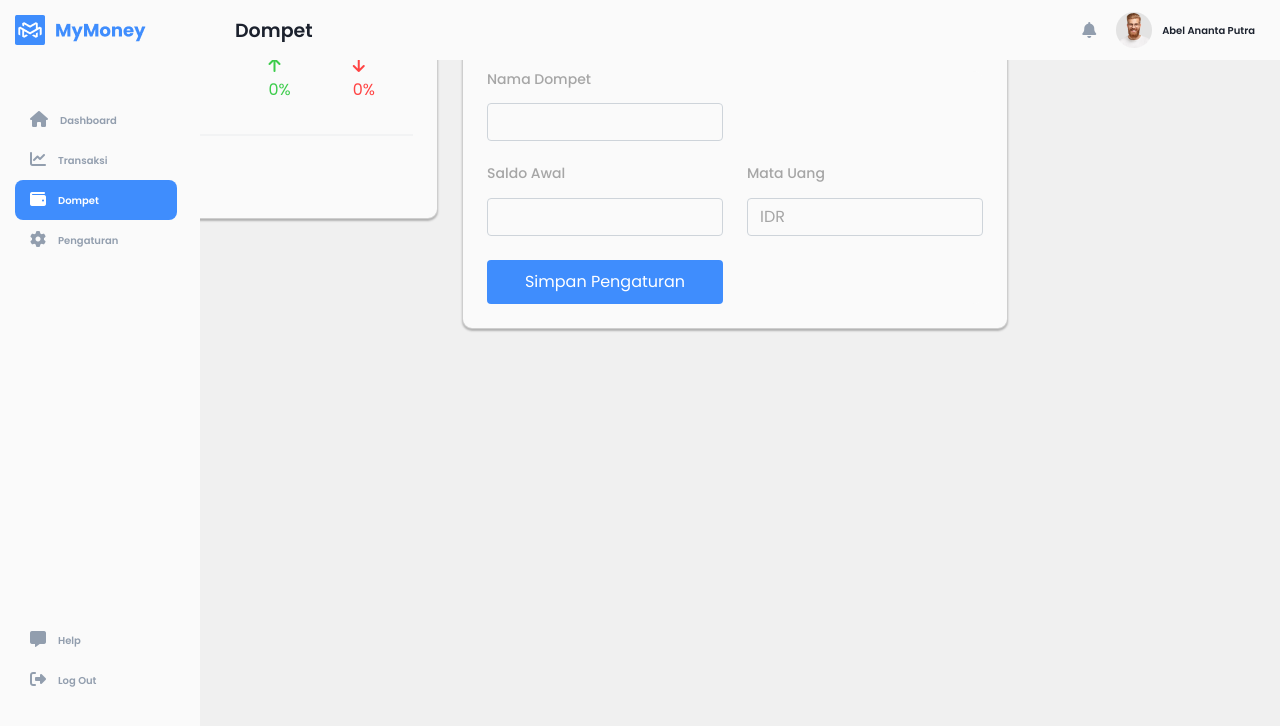
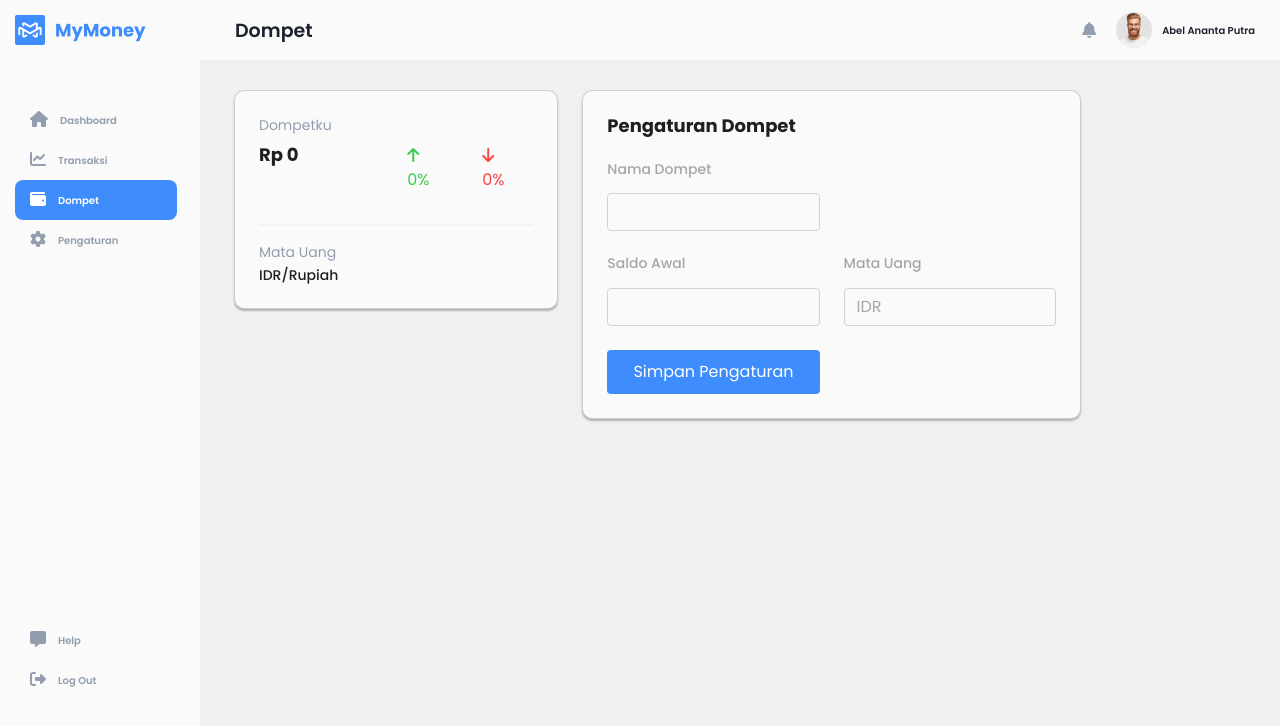
Before and after one commit to abelannta/mymoney-seal, a React (Create React App) app: page /dompet in a window 1280 px wide. Shown: the top 726 px of the page. Built offline with nearby package versions, Linux system fonts and the light colour scheme.

Commit message:
position fixing dash & wallet

```diff
--- a/src/pages/dashboard/dashboard-page.js
+++ b/src/pages/dashboard/dashboard-page.js
@@ -7,8 +7,10 @@ import LastTransaction from "../../component/dashboard/last-transaction";
 const DashboardPage = () => {
     return(
         <>
-            <div style={{backgroundColor: "#F0F0F0"}}>
-                <div className="container">
+            <div className="transaction-container">
+                <div className="row">
+                    <div className="col-2"></div>
+                    <div className="col-10">
                         <div className="row">
                             <div className="col-8">
                                 <div className="row gy-4">
@@ -24,11 +26,11 @@ const DashboardPage = () => {
                                     <div className="col-12">
                                         <LastTransaction/>
                                     </div>
-
                                 </div>
                             </div>
                             <div className="col-4">
                                 <WalletCard/>
+                            </div>
                         </div>
                     </div>
                 </div>
--- a/src/pages/transaction/transaction.css
+++ b/src/pages/transaction/transaction.css
@@ -1,6 +1,7 @@
 .transaction-container {
     background: #f0f0f0;
     padding: 90px 25px;
+    min-height: 100vh;
 }
 
 .search-input {
--- a/src/pages/wallet/wallet.js
+++ b/src/pages/wallet/wallet.js
@@ -4,8 +4,10 @@ import WalletSetting from "../../component/wallet/wallet-setting";
 const Wallet = () => {
     return (
         <>
-            <div style={{backgroundColor: "#F0F0F0", minHeight: "100vh"}}>
-                <div className="container">
+            <div className="transaction-container">
+                <div className="row">
+                    <div className="col-2"></div>
+                    <div className="col-10">
                         <div className="row">
                             <div className="col-4">
                                 <MyWallet/>
@@ -16,6 +18,7 @@ const Wallet = () => {
                         </div>
                     </div>
                 </div>
+            </div>
         </>
     )
 }
```
Lines whose indentation alone changed are shown as unchanged.
